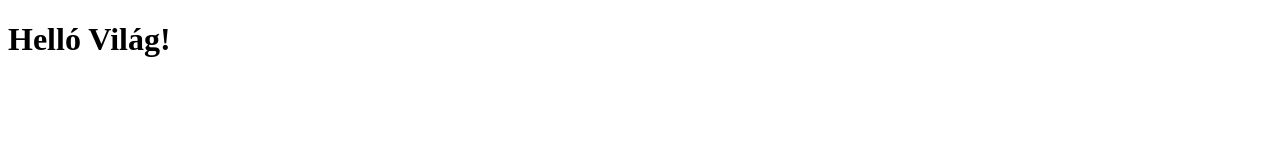
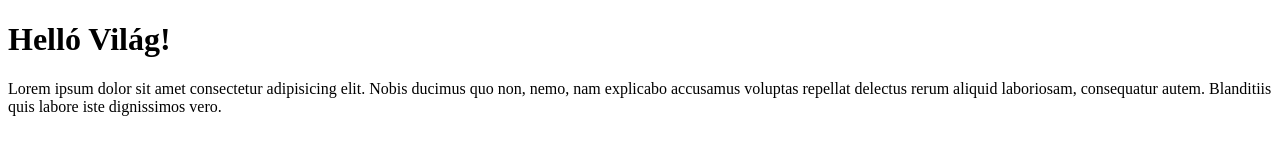
Before and after one commit to BeimHoglar/jff-clone-hello-world, a plain HTML site: page index.html in a window 1280 px wide. Drawn offline with Linux system fonts and the light colour scheme.

Commit message:
update index.html

```diff
--- a/index.html
+++ b/index.html
@@ -1,11 +1,17 @@
 <!DOCTYPE html>
 <html lang="hu">
+
 <head>
     <meta charset="UTF-8">
     <meta name="viewport" content="width=device-width, initial-scale=1.0">
     <title>Első git - Klónozás</title>
 </head>
+
 <body>
     <h1>Helló Világ!</h1>
+    <p>Lorem ipsum dolor sit amet consectetur adipisicing elit. Nobis ducimus quo non, nemo, nam explicabo accusamus
+        voluptas repellat delectus rerum aliquid laboriosam, consequatur autem. Blanditiis quis labore iste dignissimos
+        vero.</p>
 </body>
+
 </html>
```
